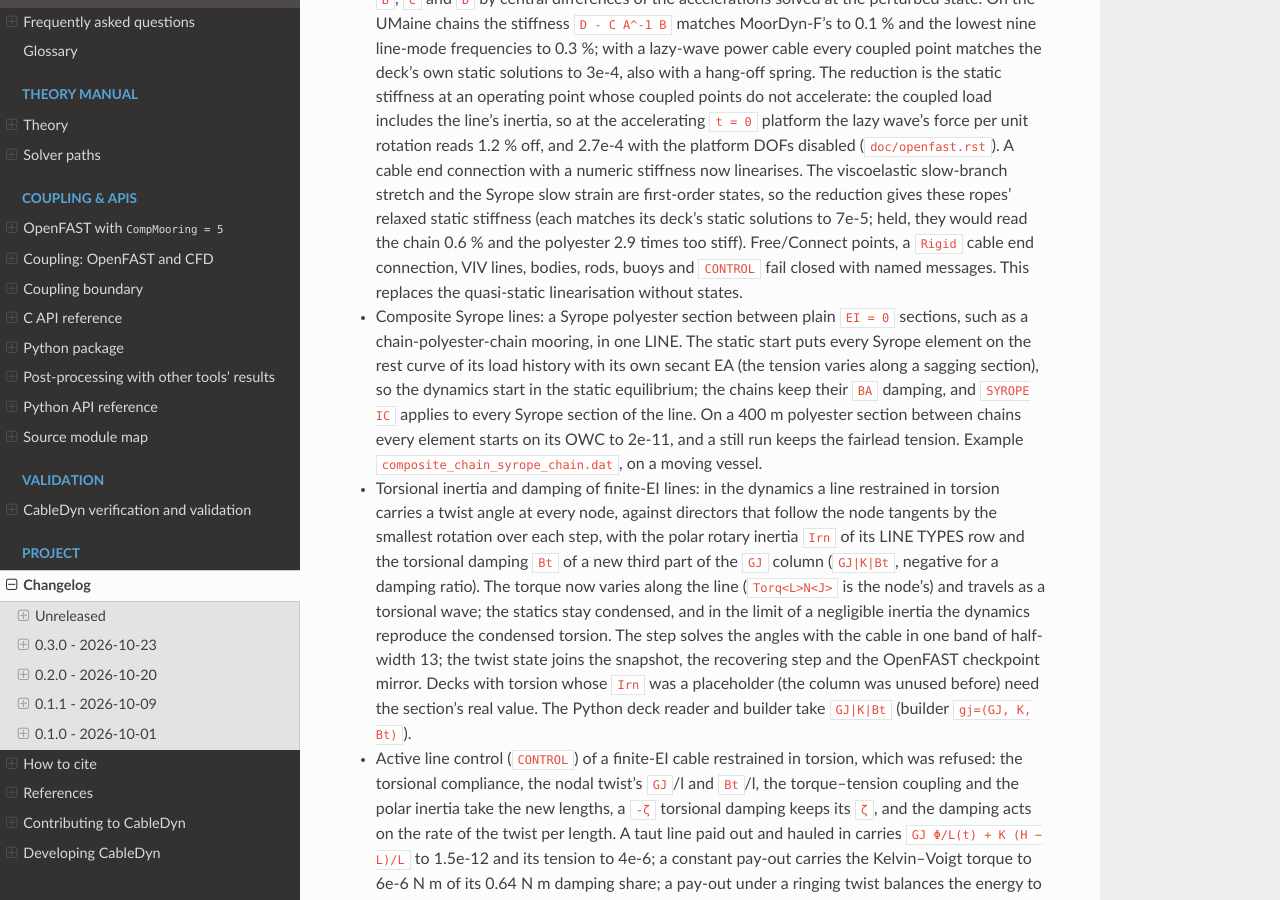
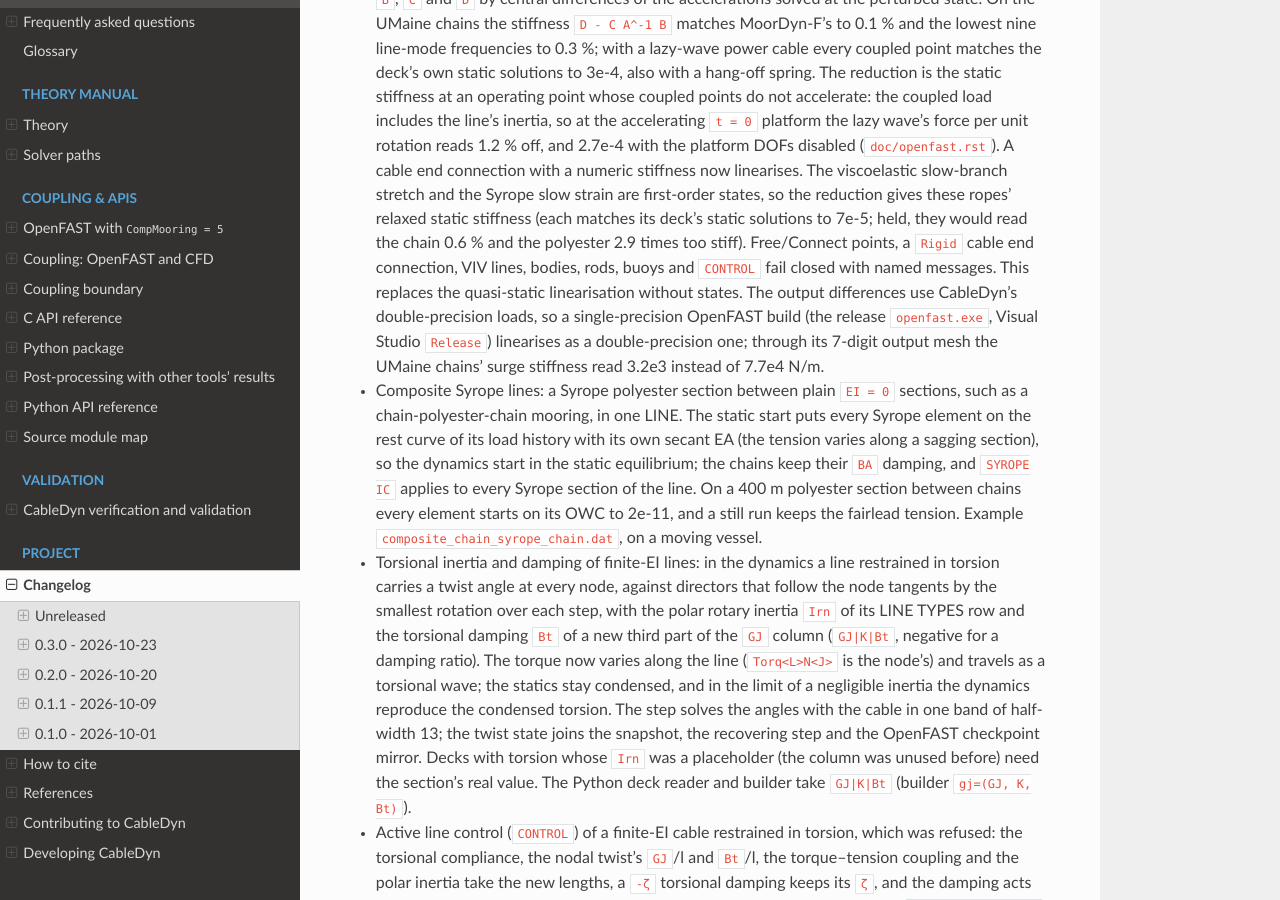
Before and after one commit to SMI-Lab-Inha/CableDyn, a Sphinx documentation site: the page built from doc/changelog.md, in a window 1280 px wide and 900 px high, scrolled down 3169 px. Built offline with Sphinx 7.4.7 and the Read the Docs theme 3.1.0, drawn with Linux system fonts in a browser that asks for light colours.

Commit message:
fix(openfast): linearise from double-precision loads in a single-precision OpenFAST (#85)
## Summary

The release `openfast.exe` is built as OpenFAST's Visual Studio `Release` configuration, which is single precision (`ReKi` = 4 bytes). The 0.4.0 linearisation of the line dynamics differenced the `ReKi` output mesh over a 1 µm position step. With fairlead loads of a few MN, the 7-digit mesh cannot resolve the change, so the release executable linearised the mooring wrongly:

- the IEA-15 MW UMaine chains' surge stiffness read 3.2e3 N/m against MoorDyn-F's 7.7e4 N/m;
- the CableDyn stiffness block was asymmetric by 1.18;
- `A` and `B` and the line modes were unaffected; `C` and `D` were off by 4e-4.

The gfortran CMake builds this feature was validated with are double precision.

`lin_eval` now keeps its coupled loads and deck channels in double precision, and the two linearisation Jacobians pack those (`pack_lin_outputs`) in place of the `ReKi` mesh. A double-precision build packs the same values.

## Checks

`validation/scripts/openfast_lin_ab.py` on the IEA-15 MW UMaine twin decks plus the mixed cable deck:

| Build | Result |
| --- | --- |
| Release workflow `openfast.exe` (Intel, single) | FAIL: surge 3.20e3 N/m, symmetry 1.18 |
| gfortran, `DOUBLE_PRECISION=OFF`, before | FAIL, identical to the release executable |
| gfortran, `DOUBLE_PRECISION=OFF`, after | PASS: surge 7.721e4 vs 7.716e4 N/m, symmetry 7e-6, fairlead blocks to 1.1e-3, cable deck to its static solves to 1e-4 |
| gfortran, double (the release tree) | PASS, unchanged |

- `RELEASE.md` now asks for the linearisation check on the release executable too.
- pre-commit, Sphinx `-W`.
- The shell compiles only inside OpenFAST; built here with gfortran in both precisions. The Intel build is the release workflow's, rerun on this change.

Signed-off-by: Jae Hoon Seo <jaehoon.seo@inha.ac.kr>

```diff
--- a/CHANGELOG.md
+++ b/CHANGELOG.md
@@ -143,7 +143,10 @@
   static stiffness (each matches its deck's static solutions to 7e-5; held, they would read the
   chain 0.6 % and the polyester 2.9 times too stiff). Free/Connect points, a `Rigid` cable end
   connection, VIV lines, bodies, rods, buoys and `CONTROL` fail closed with named messages. This
-  replaces the quasi-static linearisation without states.
+  replaces the quasi-static linearisation without states. The output differences use
+  CableDyn's double-precision loads, so a single-precision OpenFAST build (the release
+  `openfast.exe`, Visual Studio `Release`) linearises as a double-precision one; through its
+  7-digit output mesh the UMaine chains' surge stiffness read 3.2e3 instead of 7.7e4 N/m.
 - Composite Syrope lines: a Syrope polyester section between plain `EI = 0` sections, such as a
   chain-polyester-chain mooring, in one LINE. The static start puts every Syrope element on the
   rest curve of its load history with its own secant EA (the tension varies along a sagging
--- a/doc/openfast.rst
+++ b/doc/openfast.rst
@@ -474,7 +474,11 @@
 differences: at each perturbed state or input, the accelerations are solved without a time step.
 Positions, tangents and coupled-point displacements are stepped by 1 µm, which stays inside the
 seabed penetration of a light cable and the stretch of every taut element. Velocities are stepped
-by 0.1 m/s, MoorDyn-F's step.
+by 0.1 m/s, MoorDyn-F's step. The output differences are taken from CableDyn's own
+double-precision loads and channels, not from the OpenFAST output mesh, so a single-precision
+OpenFAST build (the Visual Studio ``Release`` configuration, as the release ``openfast.exe``)
+linearises as a double-precision one: its mesh carries 7 digits, too few for loads of a few MN
+over a 1 µm step.
 
 A line restrained in torsion adds the twist angle of every node that its end frames do not hold
 (all nodes but a torsionally ``Rigid`` end), after the cables' positions and tangents, and their
```
Also changed, not shown: RELEASE.md (+2 -1 lines), 1 other file.
